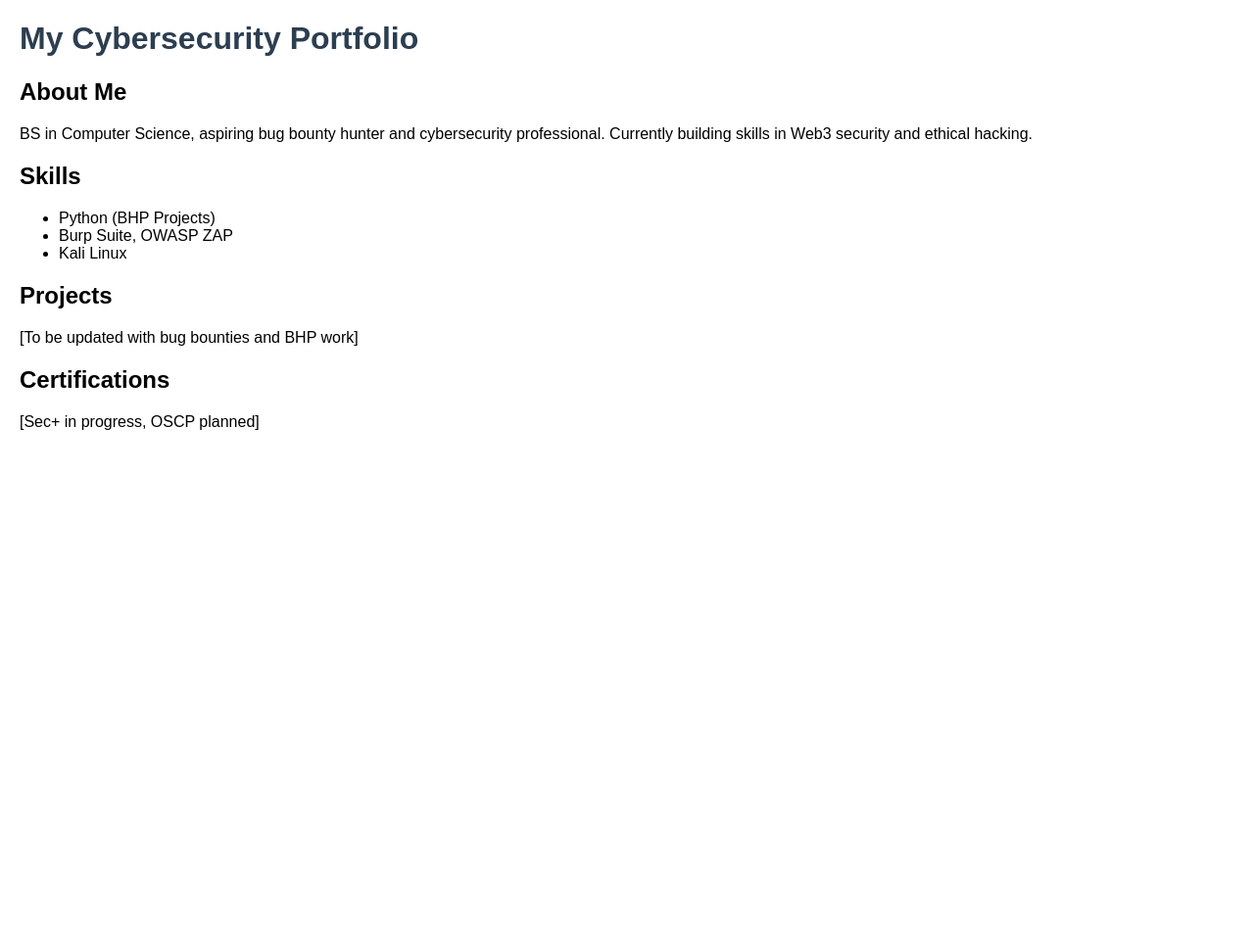
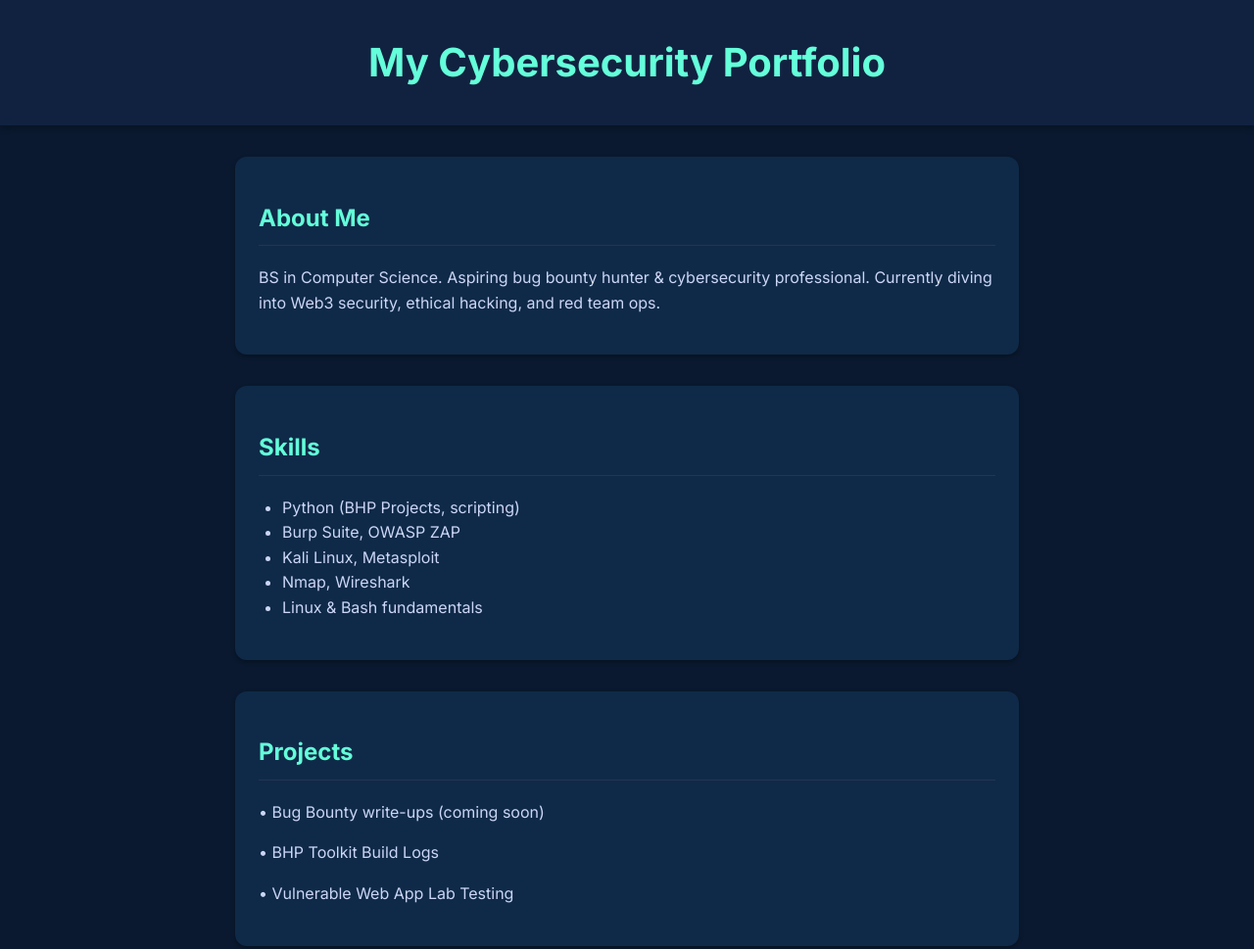
Before and after one commit to 1ogcotu/My-Portfolio, a plain HTML site: page index.html in a window 1280 px wide. Shown: the top 969 px of the page at 98% size. Before the commit the page ends 800 px from the top, so only its background shows below. Drawn offline with Linux system fonts and the light colour scheme.

Commit message:
Updating theme of portfolio, like where it is won't touch until more content

```diff
--- a/index.html
+++ b/index.html
@@ -1,36 +1,125 @@
 <!DOCTYPE html>
 <html lang="en">
 <head>
-    <meta charset="UTF-8">
-    <meta name="viewport" content="width=device-width, initial-scale=1.0">
+  <meta charset="UTF-8" />
+  <meta name="viewport" content="width=device-width, initial-scale=1.0"/>
   <title>My Cybersecurity Portfolio</title>
+  <link href="https://fonts.googleapis.com/css2?family=Inter:wght@400;600;700&display=swap" rel="stylesheet">
   <style>
-        body { font-family: Arial, sans-serif; margin: 20px; }
-        h1 { color: #2c3e50; }
-        section { margin-bottom: 20px; }
+    :root {
+      --primary-color: #0a192f;
+      --accent-color: #64ffda;
+      --text-color: #ccd6f6;
+      --secondary-color: #112240;
+      --font: 'Inter', sans-serif;
+    }
+
+    body {
+      margin: 0;
+      padding: 0;
+      background-color: var(--primary-color);
+      color: var(--text-color);
+      font-family: var(--font);
+      line-height: 1.6;
+    }
+
+    header {
+      background-color: var(--secondary-color);
+      padding: 2rem;
+      text-align: center;
+      box-shadow: 0 4px 6px rgba(0,0,0,0.2);
+    }
+
+    header h1 {
+      margin: 0;
+      font-size: 2.5rem;
+      color: var(--accent-color);
+    }
+
+    main {
+      padding: 2rem;
+      max-width: 800px;
+      margin: 0 auto;
+    }
+
+    section {
+      margin-bottom: 2rem;
+      padding: 1.5rem;
+      background-color: #0f2a48;
+      border-radius: 12px;
+      box-shadow: 0 2px 4px rgba(0,0,0,0.3);
+    }
+
+    h2 {
+      color: var(--accent-color);
+      border-bottom: 1px solid #233554;
+      padding-bottom: 0.5rem;
+    }
+
+    ul {
+      padding-left: 1.5rem;
+    }
+
+    a {
+      color: var(--accent-color);
+      text-decoration: none;
+    }
+
+    a:hover {
+      text-decoration: underline;
+    }
+
+    footer {
+      text-align: center;
+      padding: 2rem;
+      font-size: 0.9rem;
+      color: #8892b0;
+    }
   </style>
 </head>
+
 <body>
+  <header>
     <h1>My Cybersecurity Portfolio</h1>
+  </header>
+
+  <main>
     <section id="about">
       <h2>About Me</h2>
-        <p>BS in Computer Science, aspiring bug bounty hunter and cybersecurity professional. Currently building skills in Web3 security and ethical hacking.</p>
+      <p>BS in Computer Science. Aspiring bug bounty hunter & cybersecurity professional. Currently diving into Web3 security, ethical hacking, and red team ops.</p>
     </section>
+
     <section id="skills">
       <h2>Skills</h2>
       <ul>
-            <li>Python (BHP Projects)</li>
+        <li>Python (BHP Projects, scripting)</li>
         <li>Burp Suite, OWASP ZAP</li>
-            <li>Kali Linux</li>
+        <li>Kali Linux, Metasploit</li>
+        <li>Nmap, Wireshark</li>
+        <li>Linux & Bash fundamentals</li>
       </ul>
     </section>
+
     <section id="projects">
       <h2>Projects</h2>
-        <p>[To be updated with bug bounties and BHP work]</p>
+      <p>• Bug Bounty write-ups (coming soon)</p>
+      <p>• BHP Toolkit Build Logs</p>
+      <p>• Vulnerable Web App Lab Testing</p>
     </section>
+
     <section id="certifications">
       <h2>Certifications</h2>
-        <p>[Sec+ in progress, OSCP planned]</p>
+      <ul>
+        <li>CompTIA Security+ (In Progress)</li>
+        <li>OSCP (Planned)</li>
+        <li>HTB Academy Courses</li>
+      </ul>
     </section>
+  </main>
+
+  <footer>
+    <p>Made with 💻 by 1ogcotu — <a href="https://github.com/1ogcotu" target="_blank">GitHub</a></p>
+  </footer>
+
 </body>
 </html>
```
Lines whose indentation alone changed are shown as unchanged.
